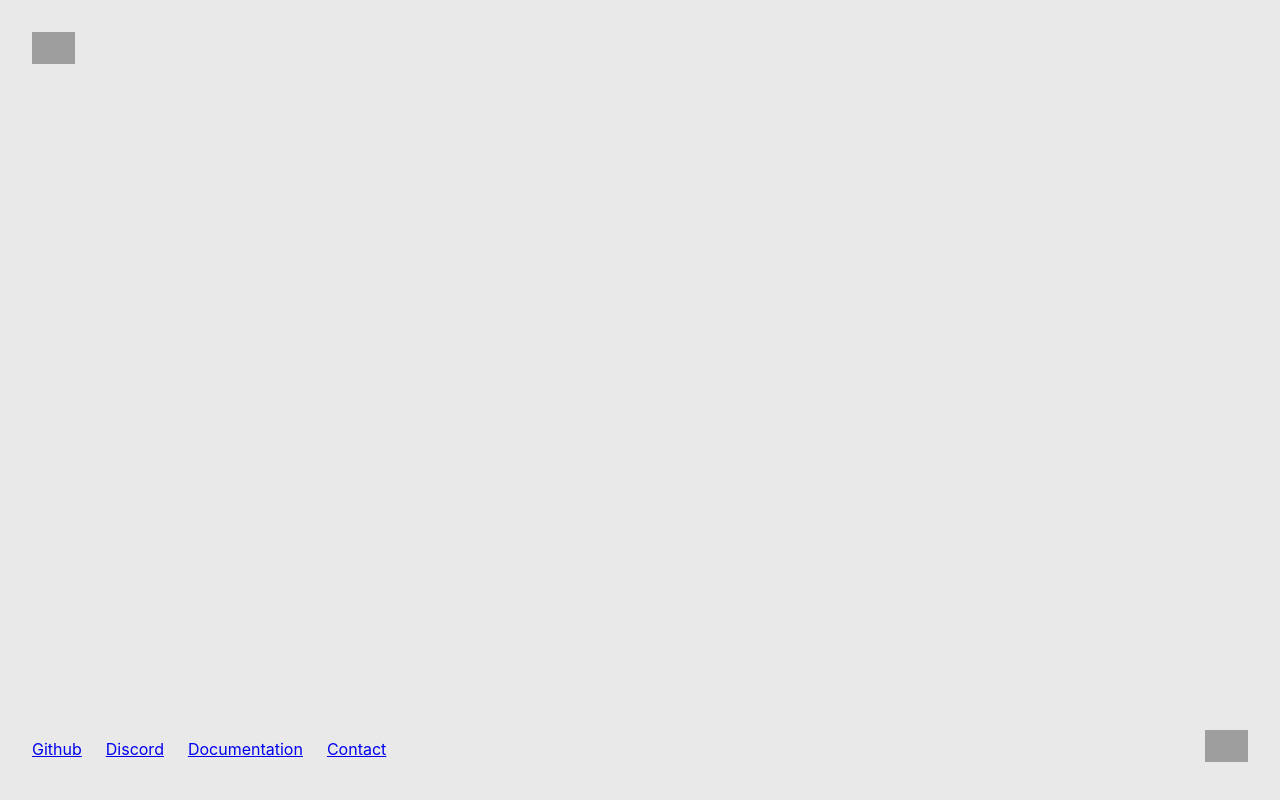
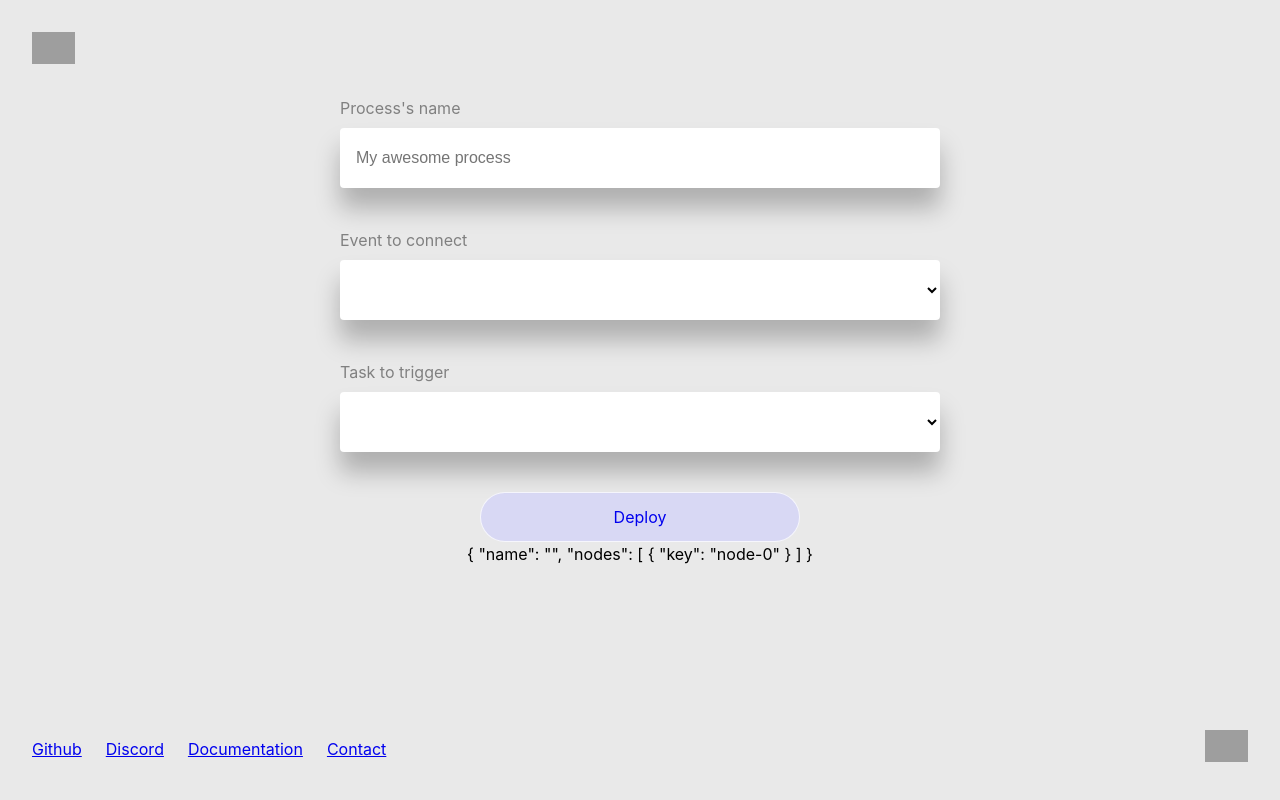
Before and after one commit to mesg-foundation/process-ui, a Nuxt app: page /connect in a window 1280 px wide. Built offline with nearby package versions, Linux system fonts and the light colour scheme; grey boxes are pictures that could not be loaded.

Commit message:
add connection page

```diff
--- /dev/null
+++ b/assets/connections.json
@@ -0,0 +1,48 @@
+{
+  "events": [
+    {
+      "instance": "F6kQbFZfMCsTsHTnWCVLdAnJFU3TMGMKWGarRdCYdGa4",
+      "name": "Approval",
+      "eventKey": "approval",
+      "filter": null
+    },
+    {
+      "instance": "F6kQbFZfMCsTsHTnWCVLdAnJFU3TMGMKWGarRdCYdGa4",
+      "name": "Transfer",
+      "eventKey": "transfer",
+      "filter": null
+    }
+  ],
+  "tasks": [
+    {
+      "instance": "F6kQbFZfMCsTsHTnWCVLdAnJFU3TMGMKWGarRdCYdGa4",
+      "name": "Get ERC20 name",
+      "taskKey": "name"
+    },
+    {
+      "instance": "F6kQbFZfMCsTsHTnWCVLdAnJFU3TMGMKWGarRdCYdGa4",
+      "name": "Get ERC20 symbol",
+      "taskKey": "symbol"
+    },
+    {
+      "instance": "F6kQbFZfMCsTsHTnWCVLdAnJFU3TMGMKWGarRdCYdGa4",
+      "name": "Get ERC20 decimals",
+      "taskKey": "decimal"
+    },
+    {
+      "instance": "F6kQbFZfMCsTsHTnWCVLdAnJFU3TMGMKWGarRdCYdGa4",
+      "name": "Get ERC20 total supply",
+      "taskKey": "totalSupply"
+    },
+    {
+      "instance": "F6kQbFZfMCsTsHTnWCVLdAnJFU3TMGMKWGarRdCYdGa4",
+      "name": "Get balance of an ERC20",
+      "taskKey": "balanceOf"
+    },
+    {
+      "instance": "F6kQbFZfMCsTsHTnWCVLdAnJFU3TMGMKWGarRdCYdGa4",
+      "name": "Get allowance of an ERC20",
+      "taskKey": "allowance"
+    }
+  ]
+}
--- /dev/null
+++ b/pages/connect.vue
@@ -0,0 +1,59 @@
+<template>
+  <div class="connector">
+    <div class="input">
+      <label for="name">Process's name</label>
+      <input id="name" v-model="process.name" placeholder="My awesome process" />
+    </div>
+
+    <EventBuilder :events="events" v-model="process.event" />
+    <TaskBuilder :tasks="tasks" v-model="process.task" />
+
+    <Button>Deploy</Button>
+
+    <output>{{ result }}</output>
+  </div>
+</template>
+
+<script>
+import Button from '~/components/Button'
+import EventBuilder from '~/components/builder/Event'
+import TaskBuilder from '~/components/builder/Task'
+import { events, tasks } from '~/assets/connections.json'
+export default {
+  components: { Button, EventBuilder, TaskBuilder },
+  data() {
+    return {
+      process: {
+        name: '',
+        event: {},
+        task: []
+      },
+      events,
+      tasks
+    }
+  },
+  computed: {
+    result() {
+      return {
+        name: this.process.name,
+        nodes: [this.process.event, ...this.process.task].map((x, i) => ({
+          ...x,
+          key: x.key || `node-${i}`
+        }))
+      }
+    }
+  }
+}
+</script>
+
+<style scoped>
+.connector {
+  margin-top: 2em;
+  width: 90%;
+  max-width: 50em;
+  margin: auto;
+  display: flex;
+  flex-direction: column;
+  align-items: center;
+}
+</style>
```
